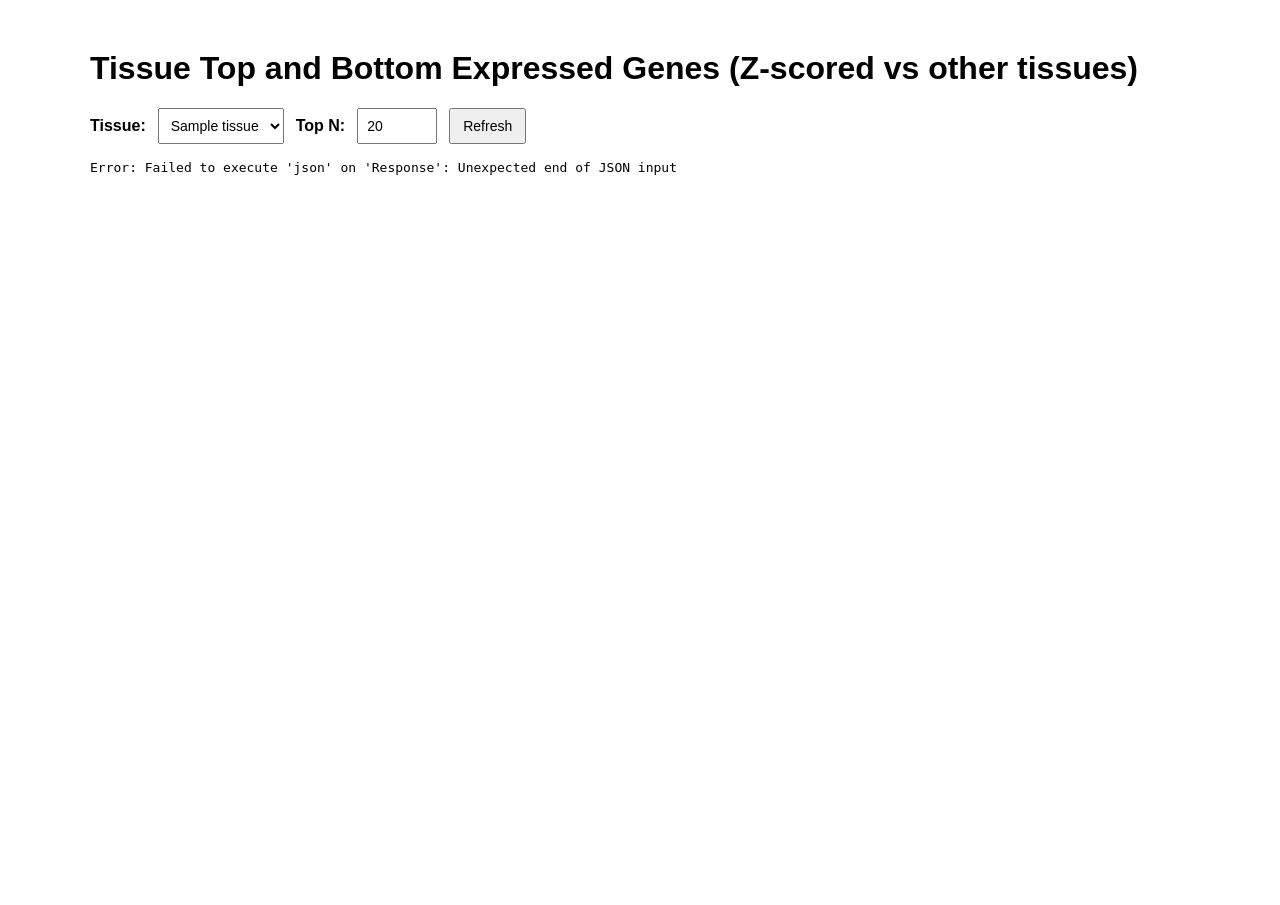
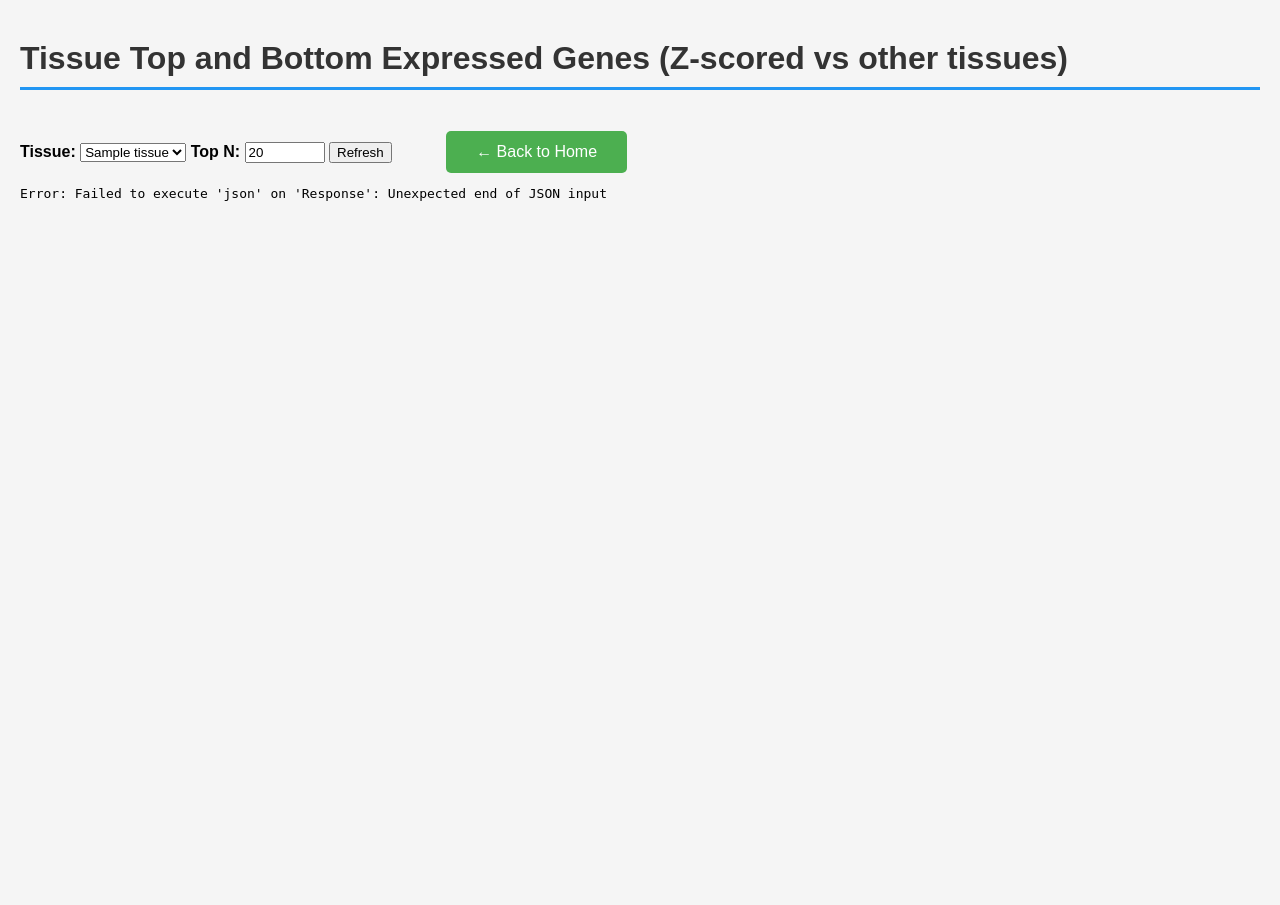
Before and after one commit to giacomomarino/parkinsons-expr-dashboard, a Flask app: template templates/tissue_genes.html in a window 1280 px wide. Shown: the top 905 px of the page. Before the commit the page ends 175 px from the top, so only its background shows below. Run offline with Flask 3, Linux system fonts and the light colour scheme; the template is opened without the code that fills it: most values are stand-ins (such as "Sample title", 1, 10 or a date in 2020); data that the repository does not hold is empty; parts of the project's set-up code (start-up, migrations or seed data) failed here and were passed over; some libraries are stand-ins or nearby versions.

Commit message:
fixup top/bot genes page/ sorting

```diff
--- a/server.py
+++ b/server.py
@@ -296,7 +296,9 @@ def tissue_top_genes():
     }).set_index('gene')
 
     top_df = df.sort_values('z', ascending=False).head(top_n)
-    bottom_df = df.sort_values('z', ascending=True).head(top_n)
+    # ensure bottom list does not overlap with top list
+    top_genes = set(top_df.index)
+    bottom_df = df.drop(index=top_genes, errors='ignore').sort_values('z', ascending=True).head(top_n)
 
     top_list = [
         {
@@ -395,4 +397,4 @@ def umap_view():
 load_data()
 
 if __name__ == "__main__":
-    app.run(debug=True)
+    app.run(debug=True, port=5001)
--- a/templates/tissue_genes.html
+++ b/templates/tissue_genes.html
@@ -3,10 +3,37 @@
     <title>Tissue Top/Bottom Genes (Z-scored)</title>
     <script src="https://cdn.plot.ly/plotly-2.24.1.min.js"></script>
     <style>
-      body { font-family: Arial, sans-serif; max-width: 1100px; margin: 30px auto; padding: 20px; }
-      .controls { display:flex; gap:12px; align-items:center; margin-bottom:16px; }
-      select, input { padding:8px; font-size:14px; }
-      button { padding:8px 12px; font-size:14px; }
+            body {
+                font-family: Arial, sans-serif;
+                max-width: 1400px;
+                margin: 20px auto;
+                padding: 20px;
+                background-color: #f5f5f5;
+            }
+            h1 {
+                color: #333;
+                border-bottom: 3px solid #2196F3;
+                padding-bottom: 10px;
+            }
+            select {
+                font-family: Arial, sans-serif;
+            }
+
+            .back-button {
+                display: inline-block;
+                background-color: #4CAF50;
+                color: white;
+                padding: 12px 30px;
+                text-decoration: none;
+                border-radius: 5px;
+                margin-top: 20px;
+                transition: background-color 0.3s;
+            }
+            .back-button:hover {
+                background-color: #45a049;
+            }
+
+        </style>
     </style>
   </head>
   <body>
@@ -24,9 +51,13 @@
       <input id="topN" type="number" value="20" min="1" max="200" style="width:80px">
 
       <button id="refreshBtn">Refresh</button>
+      <div style="position: relative; left:50px; display: inline;">
+         <a href="/" class="back-button">← Back to Home</a>
+      </div>
+
     </div>
 
-    <div id="plot" style="width:100%; height:700px;"></div>
+    <div id="plot" style="width:1000px; height:700px;"></div>
 
     <script>
       const tissueSelect = document.getElementById('tissueSelect');
@@ -37,7 +68,6 @@
       async function fetchAndPlot() {
         const tissue = tissueSelect.value;
         const topN = parseInt(topNInput.value) || 20;
-        plotDiv.innerHTML = '<p>Loading...</p>';
 
         try {
           const resp = await fetch(`/api/tissue_top_genes?tissue=${encodeURIComponent(tissue)}&top=${topN}`);
@@ -51,10 +81,26 @@
           const bottom = data.bottom || [];
           const top = data.top || [];
 
-          // For ordering, reverse bottom so most negative is at top of chart
-          const genes = bottom.slice().reverse().map(d => d.gene).concat(top.map(d => d.gene));
-          const zs = bottom.slice().reverse().map(d => d.z).concat(top.map(d => d.z));
+          // Merge lists, dedupe genes (keep the entry with larger absolute z if duplicated)
+          const merged = bottom.concat(top);
+          const byGene = {};
+          merged.forEach(item => {
+            const g = item.gene;
+            if (!(g in byGene)) {
+              byGene[g] = item;
+            } else {
+              // keep the one with larger absolute z-score
+              if (Math.abs(item.z) > Math.abs(byGene[g].z)) {
+                byGene[g] = item;
+              }
+            }
+          });
 
+          // Create array and sort so highest positive z are first, negatives last
+          const combined = Object.values(byGene).sort((a, b) => b.z - a.z);
+
+          const genes = combined.map(d => d.gene);
+          const zs = combined.map(d => d.z);
           const colors = zs.map(z => z >= 0 ? '#1f77b4' : '#ff7f0e');
 
           const trace = {
@@ -70,7 +116,7 @@
             title: `Top/Bottom ${topN} genes for tissue: ${tissue}`,
             xaxis: { title: 'Z-score (vs other tissues)' },
             margin: { l: 300, r: 40, t: 80, b: 80 },
-            height: Math.max(400, genes.length * 20 + 150)
+            height: Math.max(400, genes.length * 24 + 150)
           };
 
           Plotly.newPlot(plotDiv, [trace], layout, {responsive:true});
```
